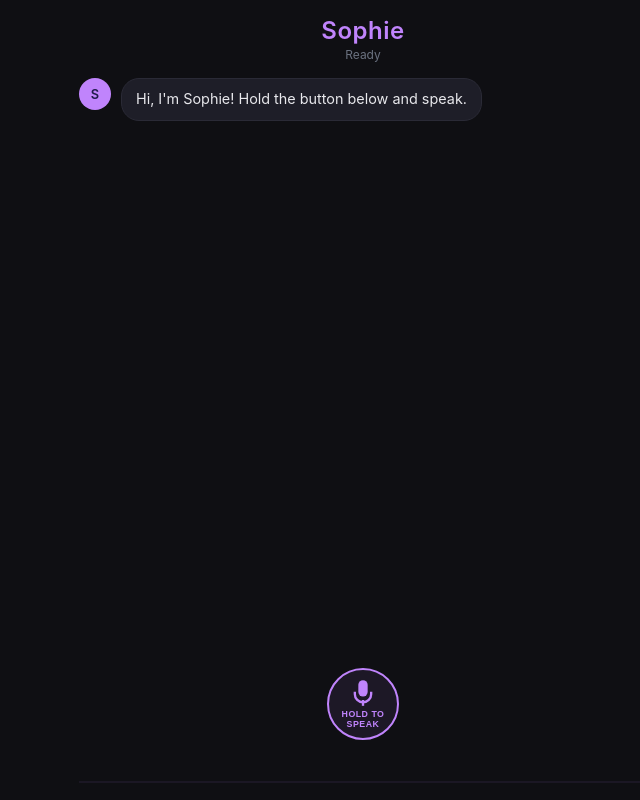
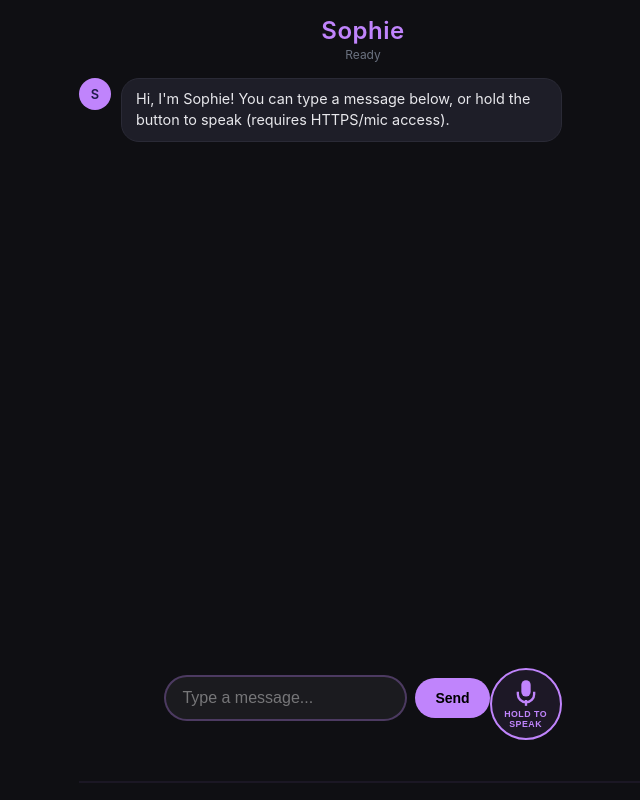
Before and after one commit to acusos/sophie, a Python web app: template aiclient/agent-service/app/templates/index.html in a window 1280 px wide. Shown: the whole page, without its empty margins (277-917 px from the left). Run offline with Jinja, Linux system fonts and the light colour scheme; the template is opened without the code that fills it, so the values that code supplies are empty.

Commit message:
Fix TTS (piper WAV output), add text chat UI, host networking for agent, fix crypto.randomUUID, fix piper-tts version, fix pyaudio, add python-multipart to faster-whisper

```diff
--- a/aiclient/agent-service/app/static/style.css
+++ b/aiclient/agent-service/app/static/style.css
@@ -169,3 +169,51 @@ body {
 /* ── Scrollbar ─────────────────────────────────────────────── */
 .message-area::-webkit-scrollbar { width: 4px; }
 .message-area::-webkit-scrollbar-thumb { background: #2a2a36; border-radius: 2px; }
+
+/* ── Text input ─────────────────────────────────────────────── */
+.text-input-row {
+    display: flex;
+    gap: 8px;
+    margin-bottom: 12px;
+    align-items: center;
+}
+
+.text-input {
+    flex: 1;
+    padding: 12px 16px;
+    border: 2px solid rgba(192, 132, 252, 0.3);
+    border-radius: 24px;
+    background: rgba(255, 255, 255, 0.05);
+    color: #fff;
+    font-size: 16px;
+    outline: none;
+    transition: border-color 0.2s;
+}
+
+.text-input:focus {
+    border-color: rgba(192, 132, 252, 0.8);
+}
+
+.text-input::placeholder {
+    color: rgba(255, 255, 255, 0.4);
+}
+
+.send-button {
+    padding: 12px 20px;
+    border: none;
+    border-radius: 24px;
+    background: #c084fc;
+    color: #000;
+    font-size: 14px;
+    font-weight: 600;
+    cursor: pointer;
+    transition: background 0.2s, transform 0.1s;
+}
+
+.send-button:hover {
+    background: #a855f7;
+}
+
+.send-button:active {
+    transform: scale(0.95);
+}
--- a/aiclient/agent-service/app/templates/index.html
+++ b/aiclient/agent-service/app/templates/index.html
@@ -18,11 +18,15 @@
         <div class="message-area" id="messageArea">
             <div class="message assistant">
                 <div class="avatar">S</div>
-                <div class="bubble">Hi, I'm Sophie! Hold the button below and speak.</div>
+                <div class="bubble">Hi, I'm Sophie! You can type a message below, or hold the button to speak (requires HTTPS/mic access).</div>
             </div>
         </div>
 
         <div class="input-area">
+            <div class="text-input-row">
+                <input type="text" id="textInput" placeholder="Type a message..." class="text-input" />
+                <button id="sendBtn" class="send-button">Send</button>
+            </div>
             <button id="pttBtn" class="ptt-button" aria-label="Hold to speak">
                 <svg class="mic-icon" viewBox="0 0 24 24" fill="currentColor" width="28" height="28">
                     <path d="M12 1a4 4 0 0 0-4 4v6a4 4 0 0 0 8 0V5a4 4 0 0 0-4-4z"/>
--- a/aiclient/tts/main.py
+++ b/aiclient/tts/main.py
@@ -18,14 +18,14 @@ def synthesize(text: str) -> bytes:
     cmd = [
         "piper",
         "--model", ONNX_MODEL_PATH,
-        "--output-raw",
+
         "--output_file", "-",
         "--speed", str(PIPE_SPEED),
-        "--sentence_split",
+
     ]
     proc = subprocess.run(
         cmd,
-        input=text,
+        input=text.encode(),
         capture_output=True,
         check=True,
     )
```
Also changed, not shown: aiclient/agent-service/app/static/app.js (+30 -2 lines), aiclient/docker-compose.yml (+6 -5 lines), 1 other file.
